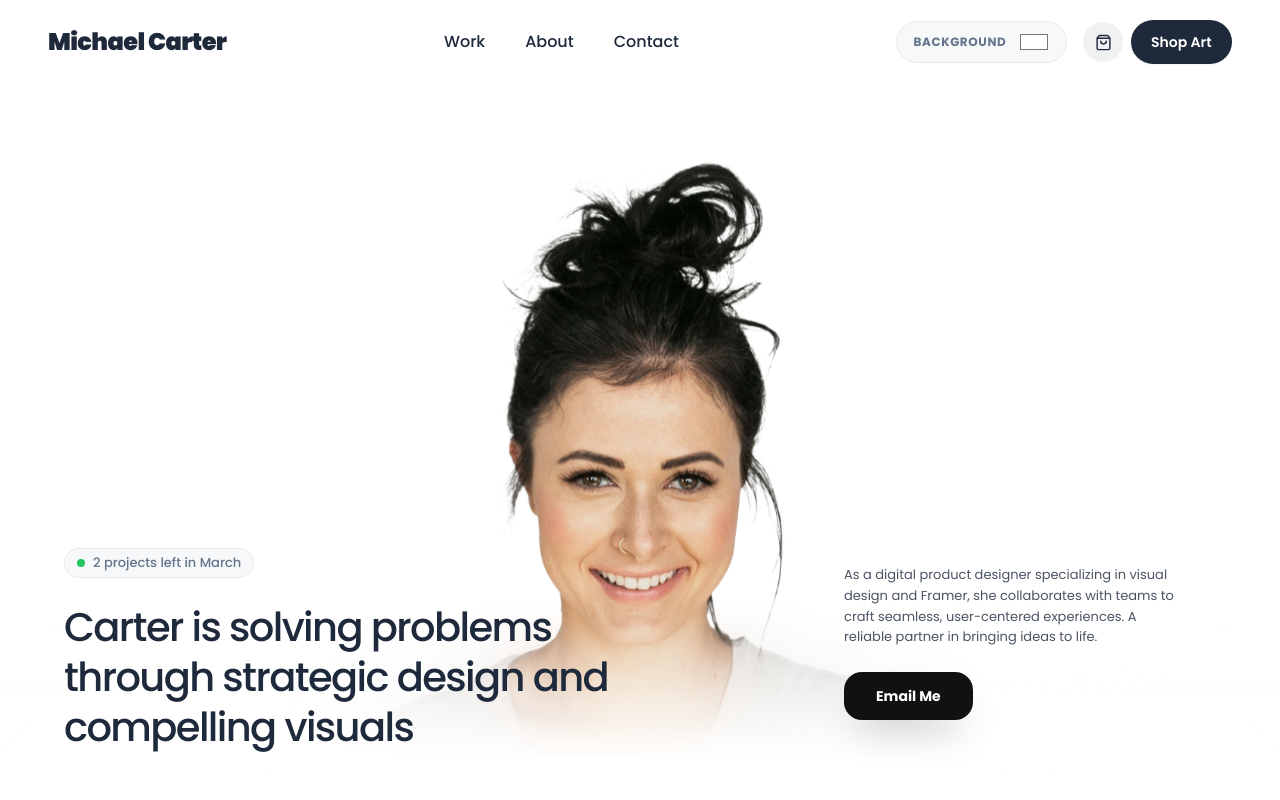
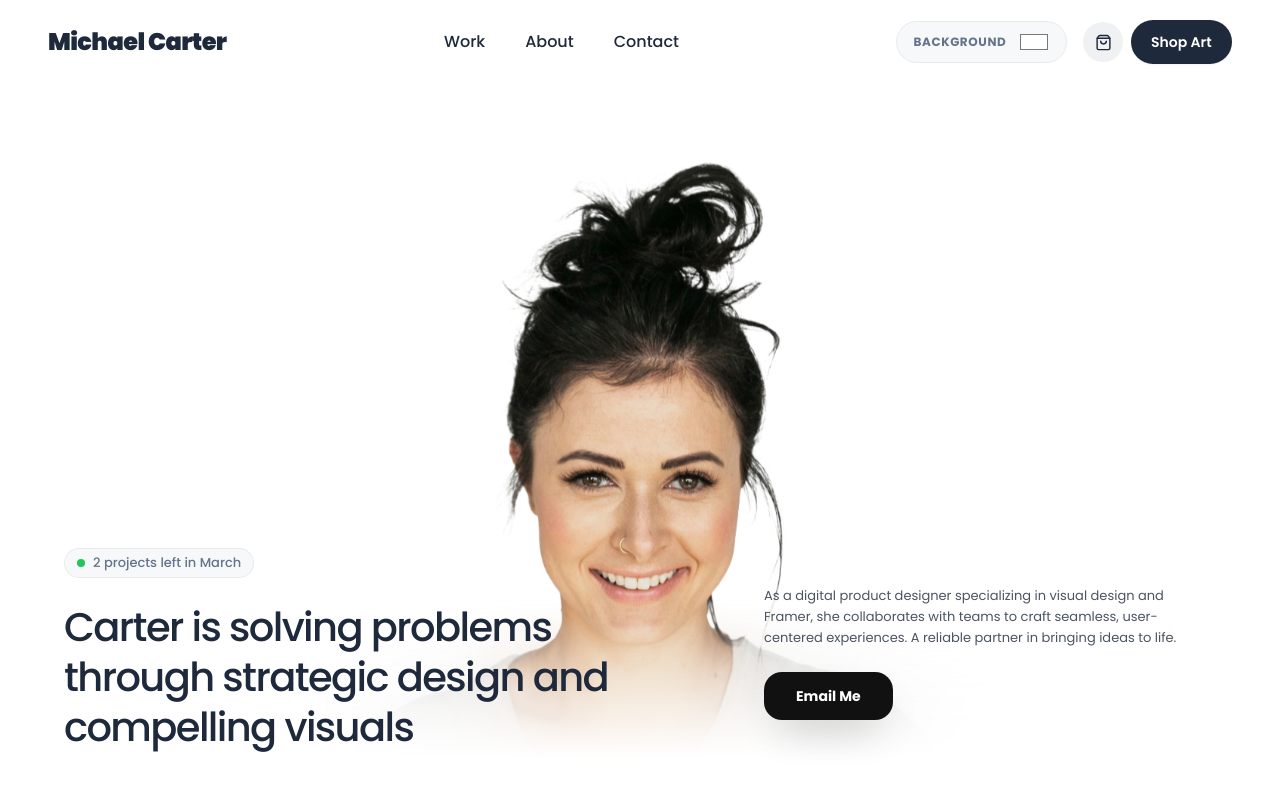
Before and after one commit to Janiya-99/Artist-web, a Vue app: page / in a window 1280 px wide. Shown: the top 800 px of the page. Built offline with nearby package versions, Linux system fonts and the light colour scheme; the HTML template or start-up script is replaced by a standard one.

Commit message:
style: adjust hero bio width for 3-line paragraph

```diff
--- a/src/App.vue
+++ b/src/App.vue
@@ -442,7 +442,7 @@ const money = new Intl.NumberFormat('en-US', {
             </div>
 
             <!-- Right: Bio and CTA -->
-            <div class="hero-bio w-full max-w-[340px] lg:pb-16 lg:-translate-x-12 lg:translate-y-8">
+            <div class="hero-bio w-full max-w-[420px] lg:pb-16 lg:-translate-x-12 lg:translate-y-8">
               <div class="hero-bio-inner flex flex-col items-start gap-6 text-left">
                 <p class="text-[13px] font-normal leading-[1.6] text-ink/80">
                   As a digital product designer specializing in visual design and Framer,
```
